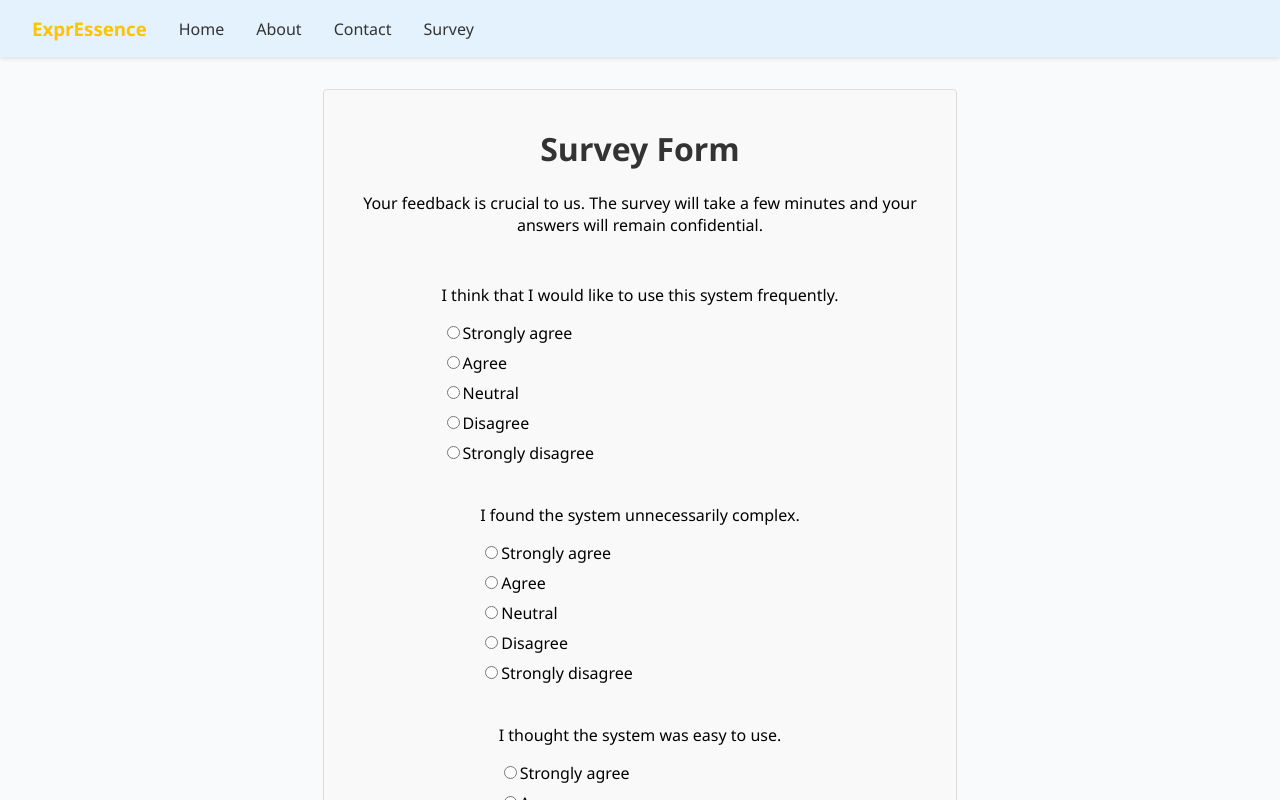
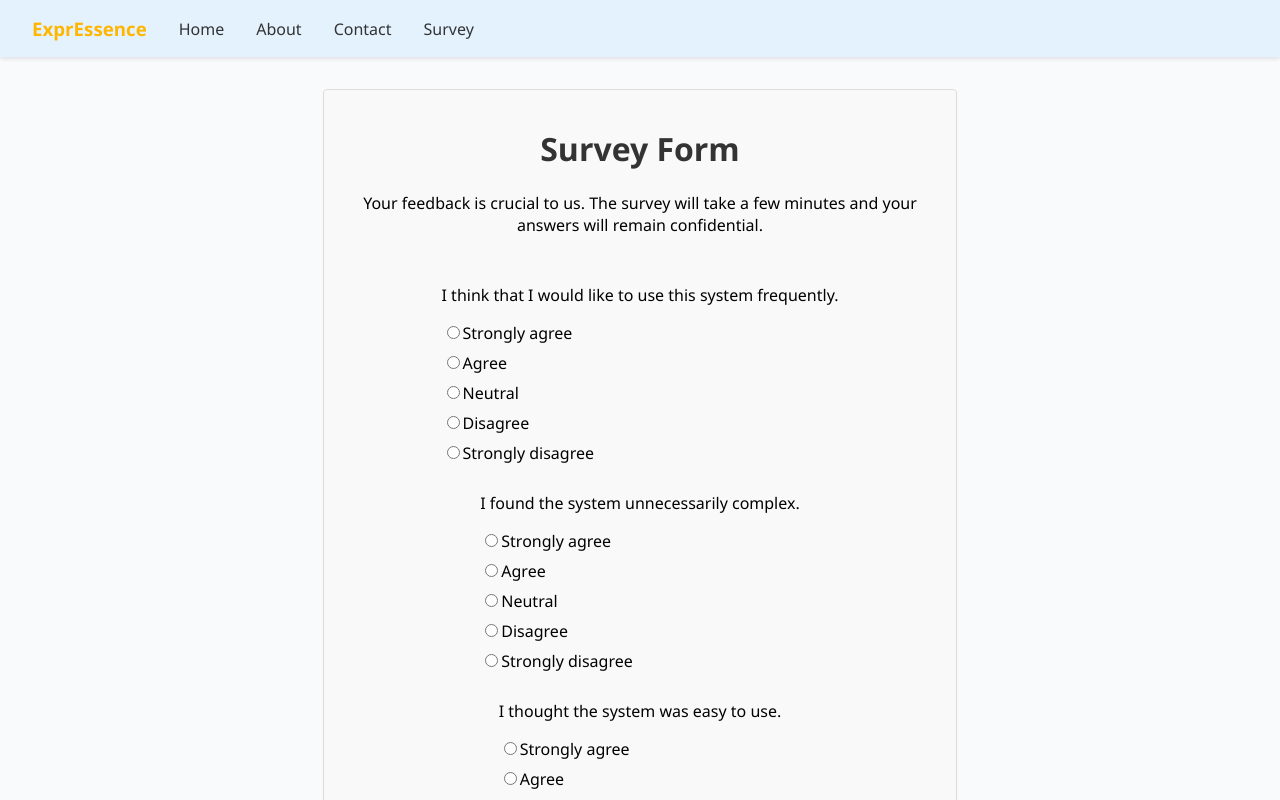
Before and after one commit to xCamelot2001/project-fea-webapp, a React (Create React App) app in the folder client/: page /survey in a window 1280 px wide. Shown: the top 800 px of the page. Built offline with nearby package versions, Linux system fonts and the light colour scheme.

Commit message:
Refactor survey page styling, fix radio option margin, and update survey questions in Survey.css

```diff
--- a/client/src/assests/styles/Survey.css
+++ b/client/src/assests/styles/Survey.css
@@ -70,7 +70,7 @@
 }
 
 .survey-question {
-  margin-bottom: 1.5em; /* Space between each question */
+  margin-bottom: 0.75em; /* Space between each question */
 }
 
 .radio-group label {
@@ -80,6 +80,6 @@
 
 .radio-option {
   display: inline-block; /* Puts radio options in a line */
-  margin-right: 1em; /* Space between options */
+  margin-right: 0.25em; /* Space between options */
   margin-top: 0.25em; /* Space between option lines */
 }
```
